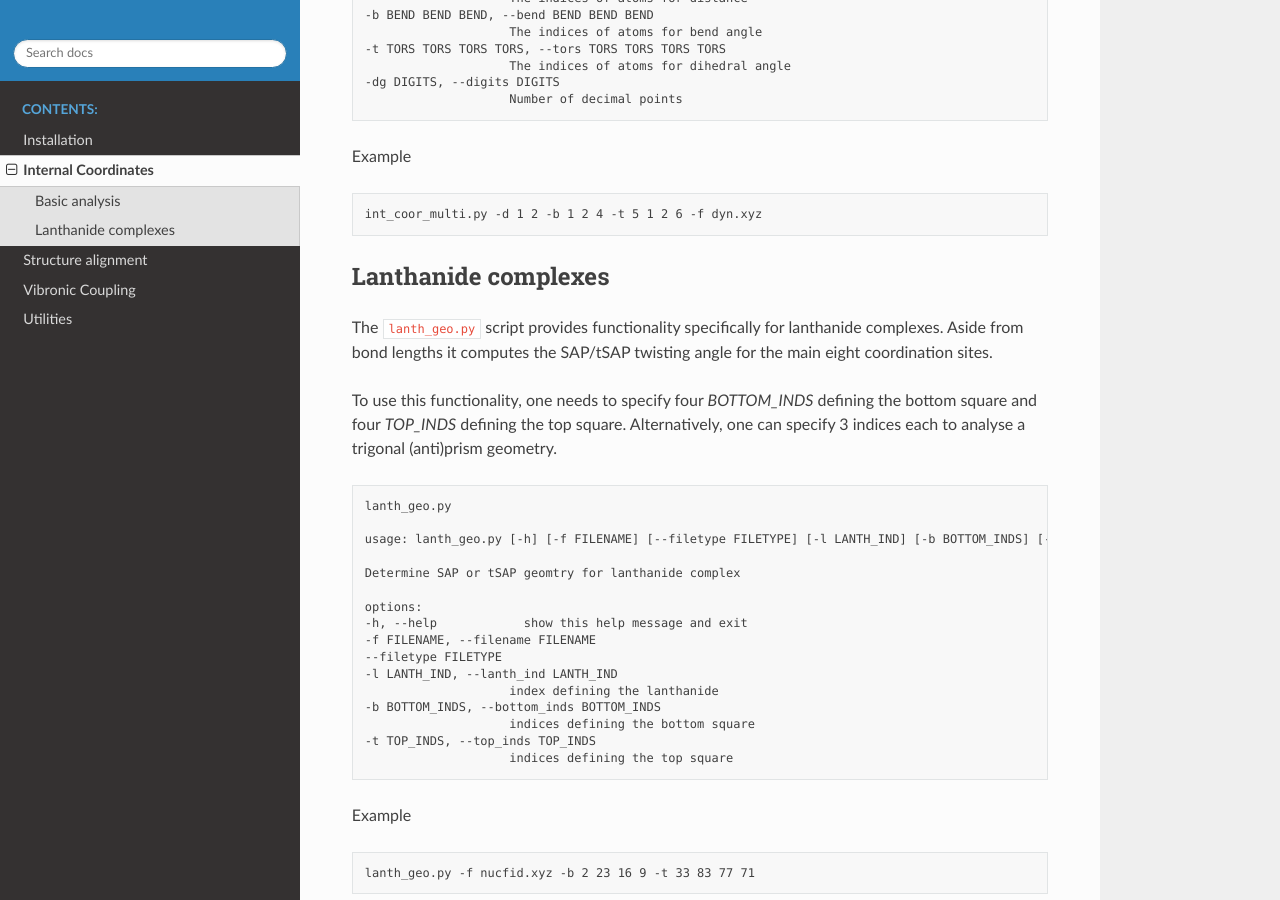
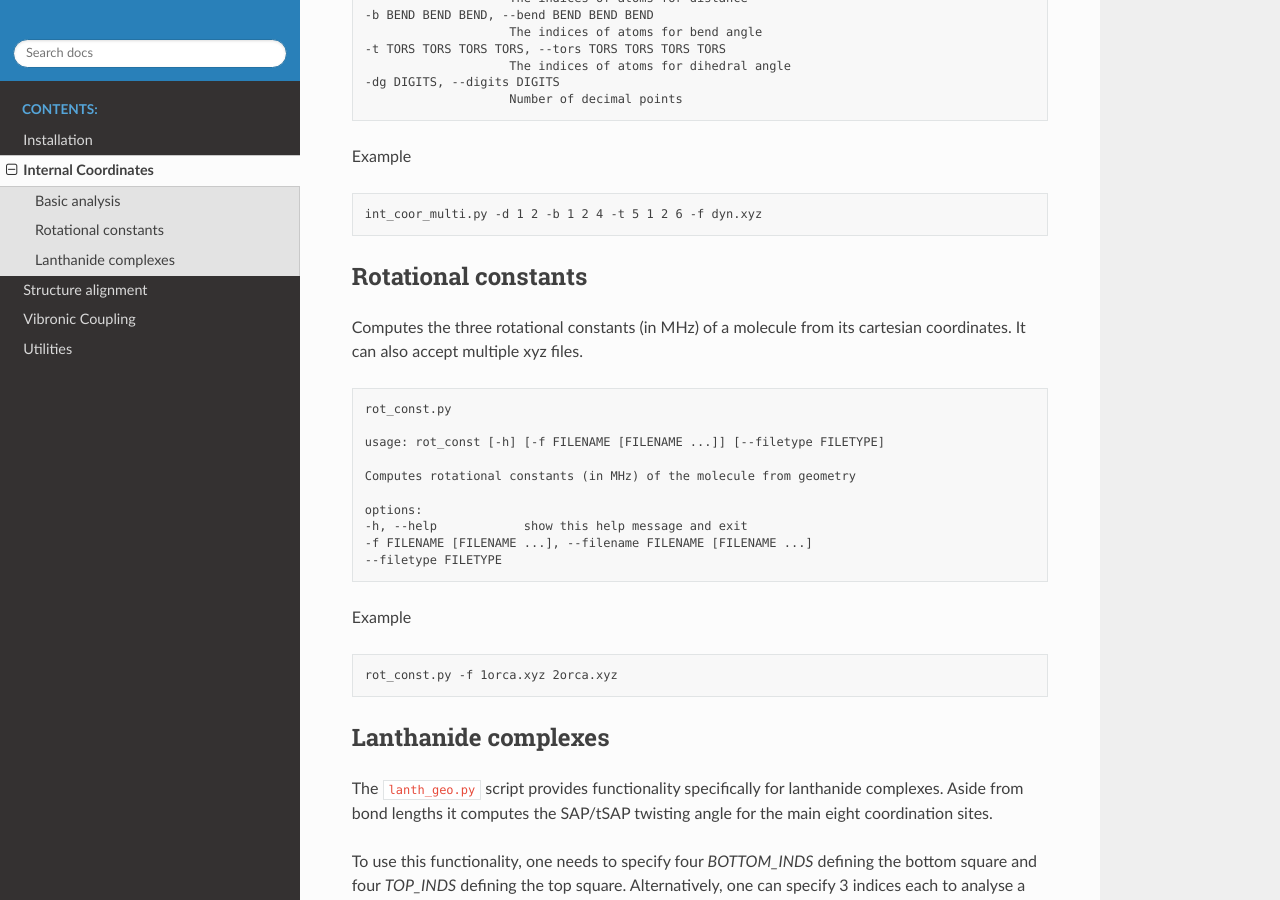
Before and after one commit to felixplasser/matilda, a Sphinx documentation site: the page built from docs/int_coor.rst, in a window 1280 px wide and 900 px high, scrolled down 560 px. Built offline with Sphinx 7.4.7 and the Read the Docs theme 3.1.0, drawn with Linux system fonts in a browser that asks for light colours.

Commit message:
Update doc

```diff
--- a/docs/int_coor.rst
+++ b/docs/int_coor.rst
@@ -38,6 +38,32 @@
 
     int_coor_multi.py -d 1 2 -b 1 2 4 -t 5 1 2 6 -f dyn.xyz
 
+Rotational constants
+~~~~~~~~~~~~~~~~~~~~
+
+Computes the three rotational constants (in MHz) of a molecule from its cartesian coordinates.
+It can also accept multiple xyz files.
+
+.. code:: text
+
+	rot_const.py
+
+	usage: rot_const [-h] [-f FILENAME [FILENAME ...]] [--filetype FILETYPE]
+
+	Computes rotational constants (in MHz) of the molecule from geometry
+
+	options:
+	-h, --help            show this help message and exit
+	-f FILENAME [FILENAME ...], --filename FILENAME [FILENAME ...]
+	--filetype FILETYPE
+
+Example
+
+.. code:: text
+
+	rot_const.py -f 1orca.xyz 2orca.xyz
+
+
 Lanthanide complexes
 ~~~~~~~~~~~~~~~~~~~~
 
```
